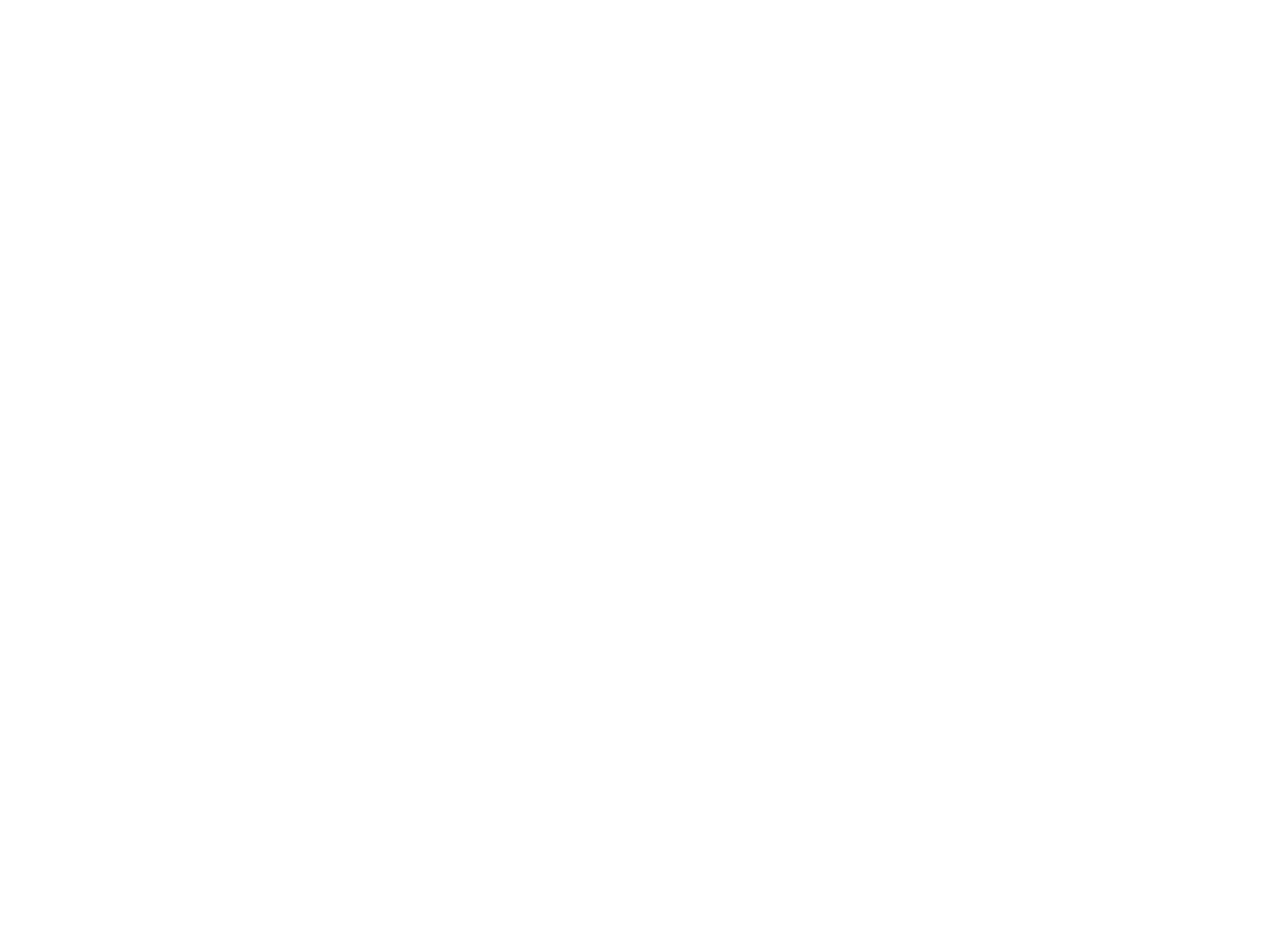
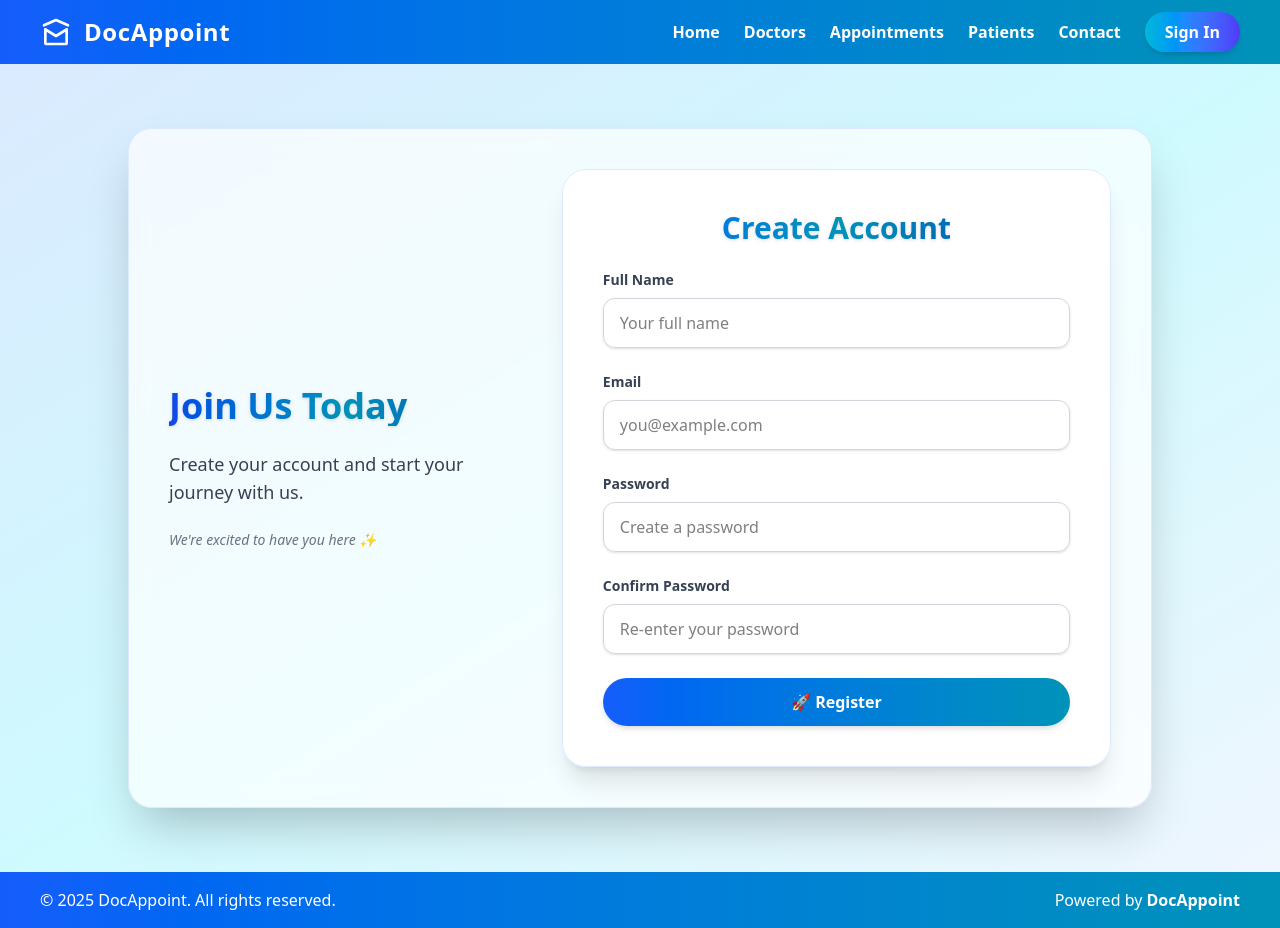
Before and after one commit to iamavikraxit/doctor-appointment-frontend, a React (Vite) app: page /signup in a window 1280 px wide. Before the commit this address had no page. Before the commit the page ends 800 px from the top, so only its background shows below. Built offline with nearby package versions, Linux system fonts and the light colour scheme.

Commit message:
Add Register page and update routing in App component

```diff
--- a/src/App.jsx
+++ b/src/App.jsx
@@ -1,9 +1,10 @@
-import { useState } from 'react'
+import React from 'react'
 import { BrowserRouter, Route, Routes } from 'react-router-dom'
 import Login from './pages/Login.jsx'
 import Welcome from './pages/Welcome.jsx'
 import Contact from './pages/Contact.jsx'
 import Doctors from './pages/Doctors.jsx'
+import Register from './pages/Register.jsx'
 
 function App() {
   return (
@@ -14,6 +15,7 @@
           <Route path="/doctors" element={<Doctors />} />
           <Route path="/contact" element={<Contact />} />
           <Route path="/login" element={<Login />} />
+          <Route path="/signup" element={<Register />} />
         </Routes>
       </BrowserRouter>
     </>
--- /dev/null
+++ b/src/pages/Register.jsx
@@ -0,0 +1,92 @@
+import React from 'react'
+import Header from '../components/common/Header';
+import Footer from '../components/common/Footer';
+
+const Register = () => {
+    return (
+        <div className="bg-gradient-to-br from-blue-100 via-cyan-100 to-blue-50 min-h-screen flex flex-col">
+            <Header />
+            <main className="flex-1 overflow-x-hidden flex items-center justify-center py-16 px-4 bg-gradient-to-br from-blue-100 via-cyan-100 to-blue-50">
+                <div className="w-full max-w-5xl bg-white/70 backdrop-blur-md border border-blue-100 rounded-3xl shadow-2xl p-10 grid grid-cols-1 md:grid-cols-5 gap-10 items-center transition-all">
+
+                    {/* Left - Illustration or Welcome Text */}
+                    <div className="md:col-span-2 space-y-6 text-center md:text-left">
+                        <h2 className="text-4xl font-extrabold text-transparent bg-clip-text bg-gradient-to-r from-blue-700 via-cyan-600 to-blue-800 drop-shadow">
+                            Join Us Today
+                        </h2>
+                        <p className="text-gray-700 text-lg">
+                            Create your account and start your journey with us.
+                        </p>
+                        <p className="text-sm text-gray-500 italic">We're excited to have you here ✨</p>
+                    </div>
+
+                    {/* Right - Register Form */}
+                    <div className="md:col-span-3 bg-white/90 backdrop-blur-md border border-blue-100 rounded-3xl shadow-xl p-10 w-full">
+                        <h2 className="text-3xl font-extrabold text-center text-transparent bg-clip-text bg-gradient-to-r from-blue-600 via-cyan-600 to-blue-800 drop-shadow mb-6">
+                            Create Account
+                        </h2>
+
+                        <form className="space-y-6">
+                            <div>
+                                <label htmlFor="name" className="block text-sm font-semibold text-gray-700 mb-2">Full Name</label>
+                                <input
+                                    type="text"
+                                    id="name"
+                                    name="name"
+                                    placeholder="Your full name"
+                                    required
+                                    className="w-full border border-gray-300 rounded-xl px-4 py-3 focus:ring-2 focus:ring-blue-500 outline-none shadow-sm transition-all"
+                                />
+                            </div>
+
+                            <div>
+                                <label htmlFor="email" className="block text-sm font-semibold text-gray-700 mb-2">Email</label>
+                                <input
+                                    type="email"
+                                    id="email"
+                                    name="email"
+                                    placeholder="you@example.com"
+                                    required
+                                    className="w-full border border-gray-300 rounded-xl px-4 py-3 focus:ring-2 focus:ring-blue-500 outline-none shadow-sm transition-all"
+                                />
+                            </div>
+
+                            <div>
+                                <label htmlFor="password" className="block text-sm font-semibold text-gray-700 mb-2">Password</label>
+                                <input
+                                    type="password"
+                                    id="password"
+                                    name="password"
+                                    placeholder="Create a password"
+                                    required
+                                    className="w-full border border-gray-300 rounded-xl px-4 py-3 focus:ring-2 focus:ring-blue-500 outline-none shadow-sm transition-all"
+                                />
+                            </div>
+
+                            <div>
+                                <label htmlFor="confirmPassword" className="block text-sm font-semibold text-gray-700 mb-2">Confirm Password</label>
+                                <input
+                                    type="password"
+                                    id="confirmPassword"
+                                    name="confirmPassword"
+                                    placeholder="Re-enter your password"
+                                    required
+                                    className="w-full border border-gray-300 rounded-xl px-4 py-3 focus:ring-2 focus:ring-blue-500 outline-none shadow-sm transition-all"
+                                />
+                            </div>
+
+                            <button
+                                type="submit"
+                                className="w-full bg-gradient-to-r from-blue-600 to-cyan-600 text-white font-bold py-3 rounded-full shadow-md hover:from-blue-700 hover:to-cyan-700 hover:scale-105 transition-transform"
+                            >
+                                🚀 Register
+                            </button>
+                        </form>
+                    </div>
+                </div>
+            </main>
+            <Footer />
+        </div>
+    )
+}
+export default Register
```
